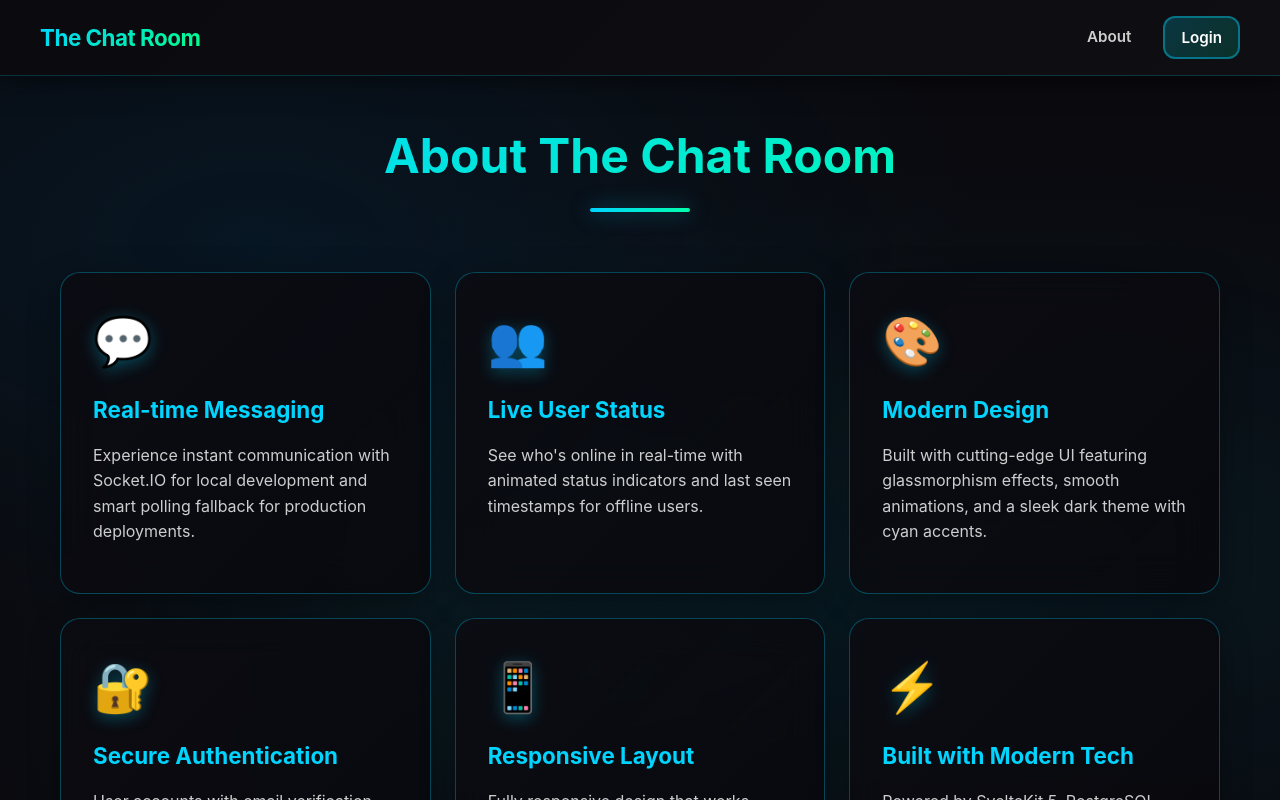
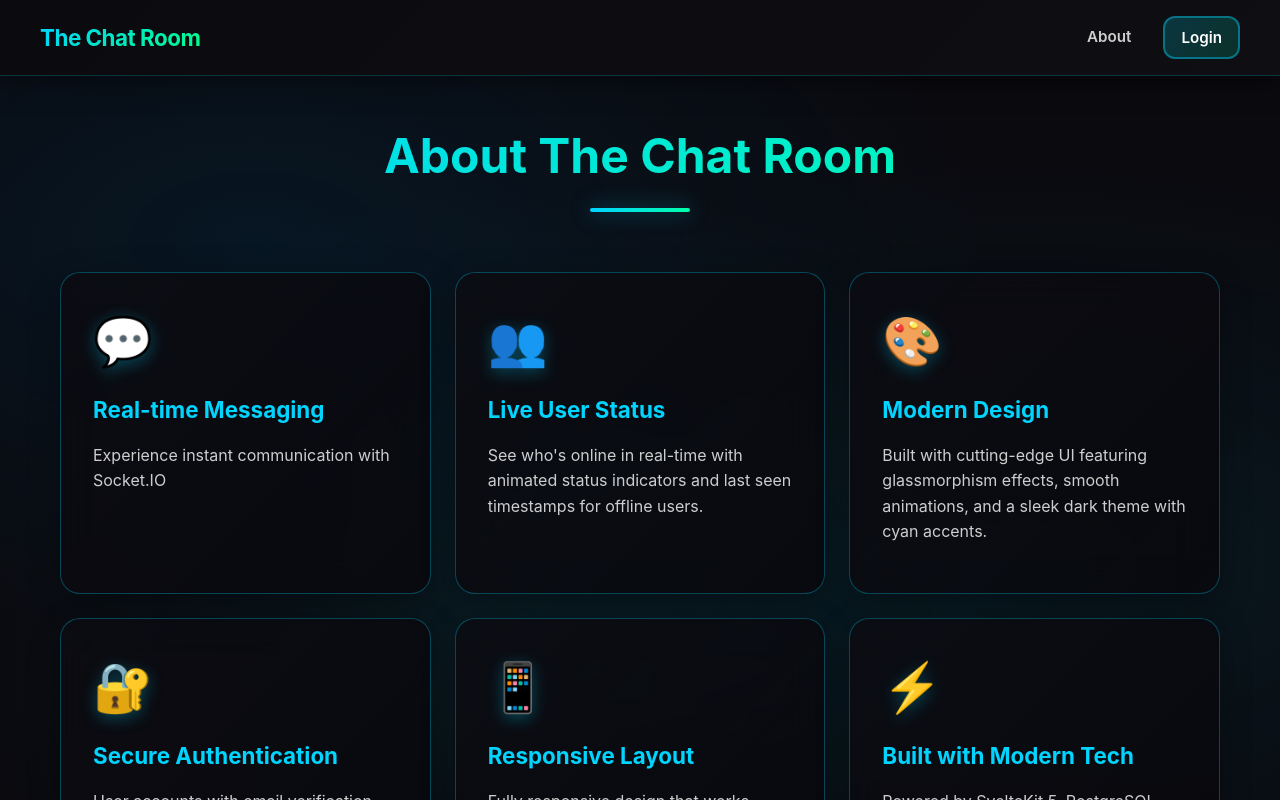
Before and after one commit to flooyd/chatroom, a SvelteKit app: page /about in a window 1280 px wide. Shown: the top 800 px of the page. Built offline with nearby package versions, Linux system fonts and the light colour scheme; no server answers.

Commit message:
update style

```diff
--- a/src/routes/about/+page.svelte
+++ b/src/routes/about/+page.svelte
@@ -8,7 +8,7 @@
 		<div class="feature-card">
 			<div class="card-icon">💬</div>
 			<h2>Real-time Messaging</h2>
-			<p>Experience instant communication with Socket.IO for local development and smart polling fallback for production deployments.</p>
+			<p>Experience instant communication with Socket.IO</p>
 		</div>
 
 		<div class="feature-card">
```
